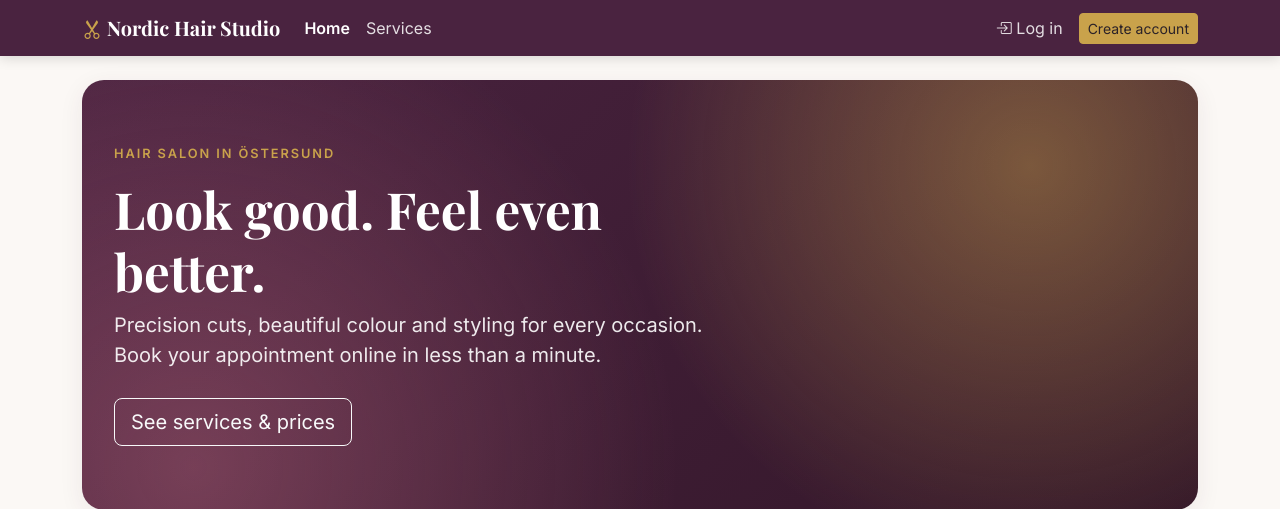
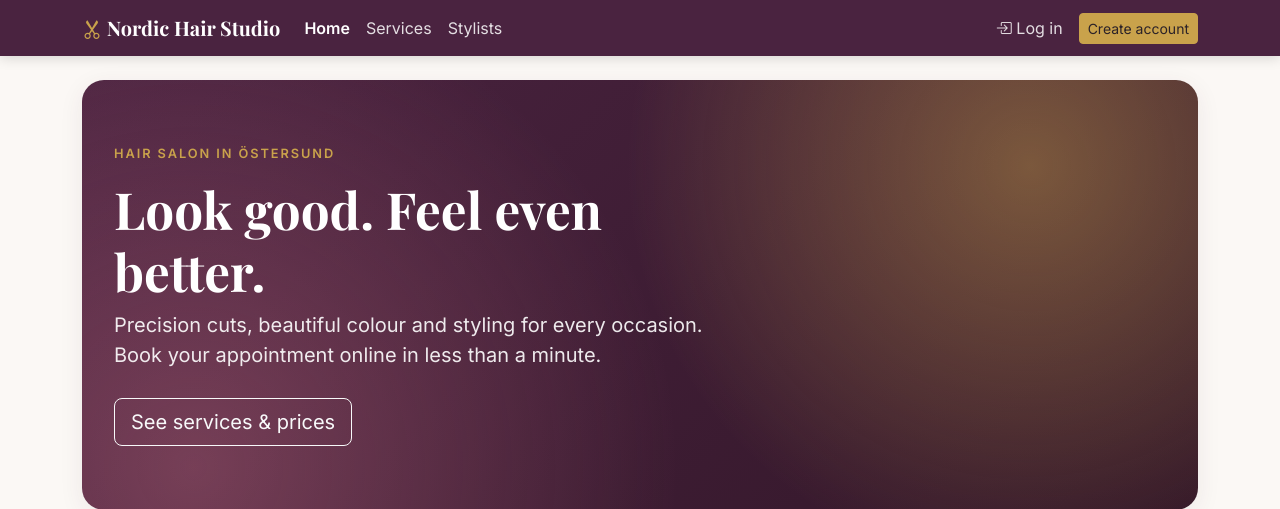
Before and after one commit to Richmondbh/HairSalon, an ASP.NET Core app: page / in a window 1280 px wide. Shown: the top 509 px of the page. Run offline with ASP.NET Core 8, Linux system fonts and the light colour scheme; data that the repository does not hold is empty; the project's own start-up code is not run, and a stand-in starts its controllers and pages.

Commit message:
Updated the nav to show different links for visitors, customers and admins

```diff
--- a/HairSalon.Client/Layout/NavMenu.razor
+++ b/HairSalon.Client/Layout/NavMenu.razor
@@ -24,6 +24,9 @@
                 <li class="nav-item">
                     <NavLink class="nav-link" href="services">Services</NavLink>
                 </li>
+                <li class="nav-item">
+                    <NavLink class="nav-link" href="stylists">Stylists</NavLink>
+                </li>
                 @* Only users with the Admin role see the admin menu. *@
                 <AuthorizeView Roles="@Roles.Admin">
                     <li class="nav-item dropdown">
@@ -32,6 +35,7 @@
                         </button>
                         <ul class="dropdown-menu @(_adminOpen ? "show" : "")" data-bs-popper="static">
                             <li><NavLink class="dropdown-item" href="admin/services"><i class="bi bi-list-ul"></i> Services</NavLink></li>
+                            <li><NavLink class="dropdown-item" href="admin/stylists"><i class="bi bi-people"></i> Stylists</NavLink></li>
                         </ul>
                     </li>
                 </AuthorizeView>
```
